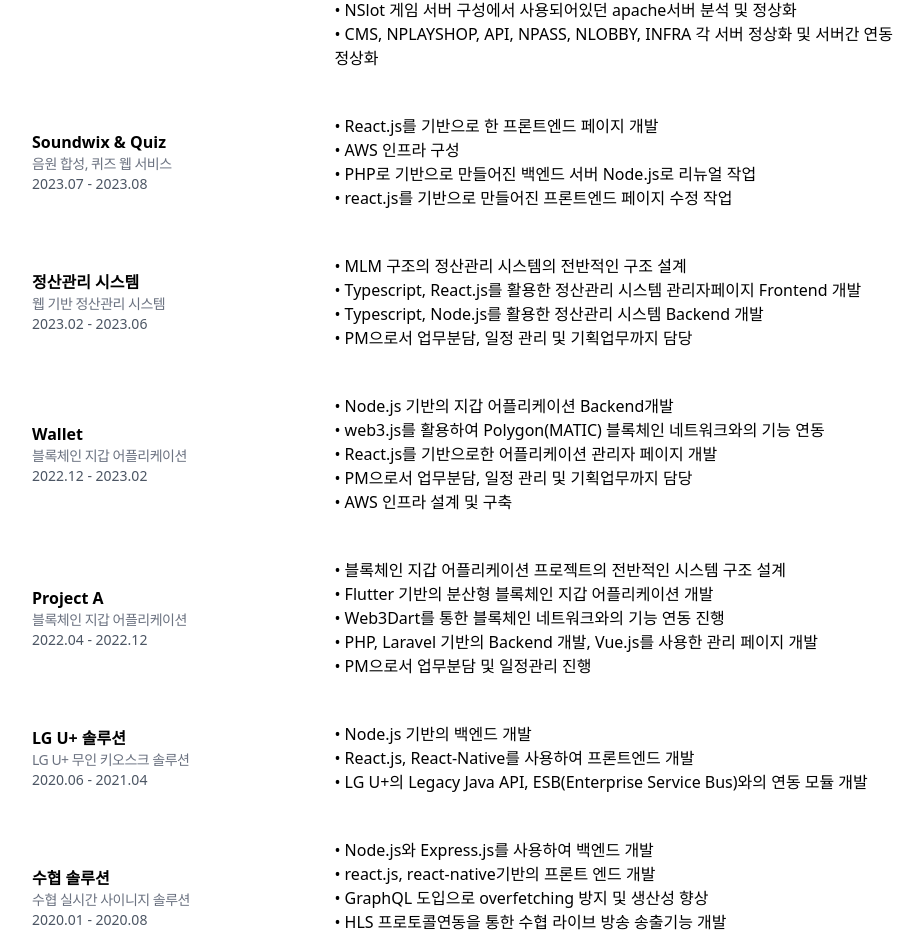
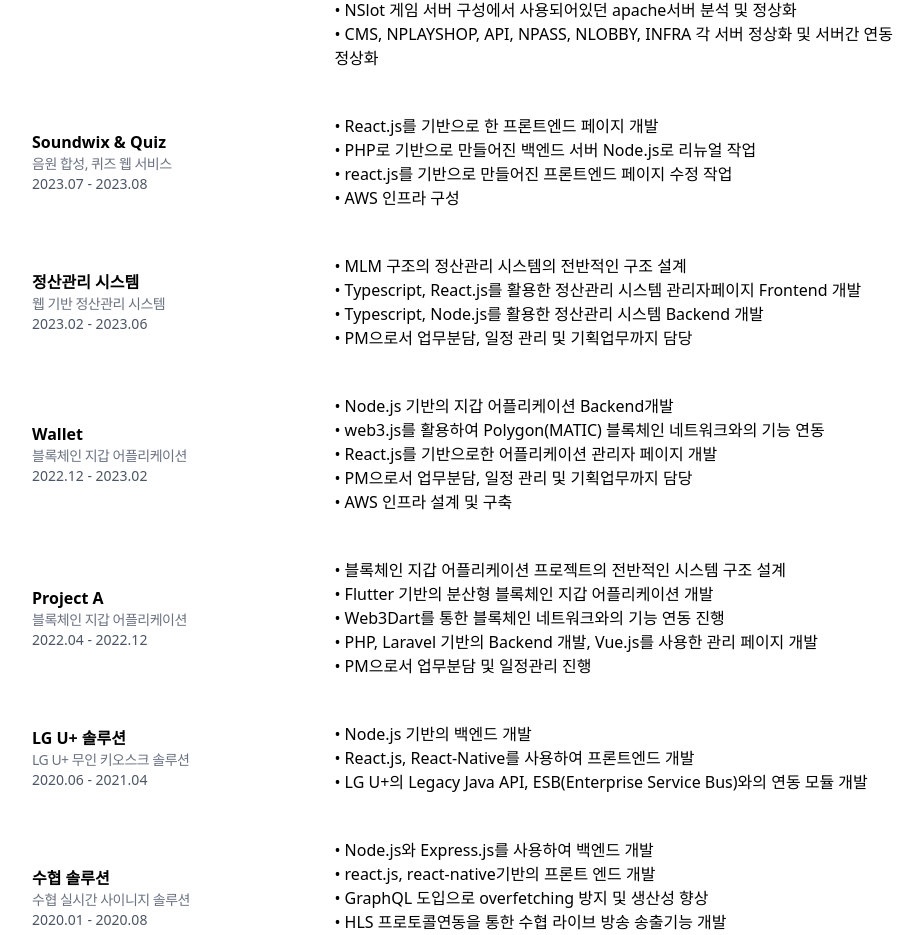
Before and after one commit to sedna99/portfolio, a React (Vite) app: page / in a window 1280 px wide. Shown: the part 3298-4233 px from the top of the page, without its empty margins (176-1099 px from the left). Built offline with nearby package versions, Linux system fonts and the light colour scheme.

Commit message:
Fix: 프로젝트 Soundwix & Quiz부분 문구 수정

```diff
--- a/src/sections/Projects.tsx
+++ b/src/sections/Projects.tsx
@@ -77,9 +77,9 @@
     subname: "음원 합성, 퀴즈 웹 서비스",
     descriptions: [
       "React.js를 기반으로 한 프론트엔드 페이지 개발",
-      "AWS 인프라 구성",
       "PHP로 기반으로 만들어진 백엔드 서버 Node.js로 리뉴얼 작업",
       "react.js를 기반으로 만들어진 프론트엔드 페이지 수정 작업",
+      "AWS 인프라 구성",
     ],
   },
   {
```
